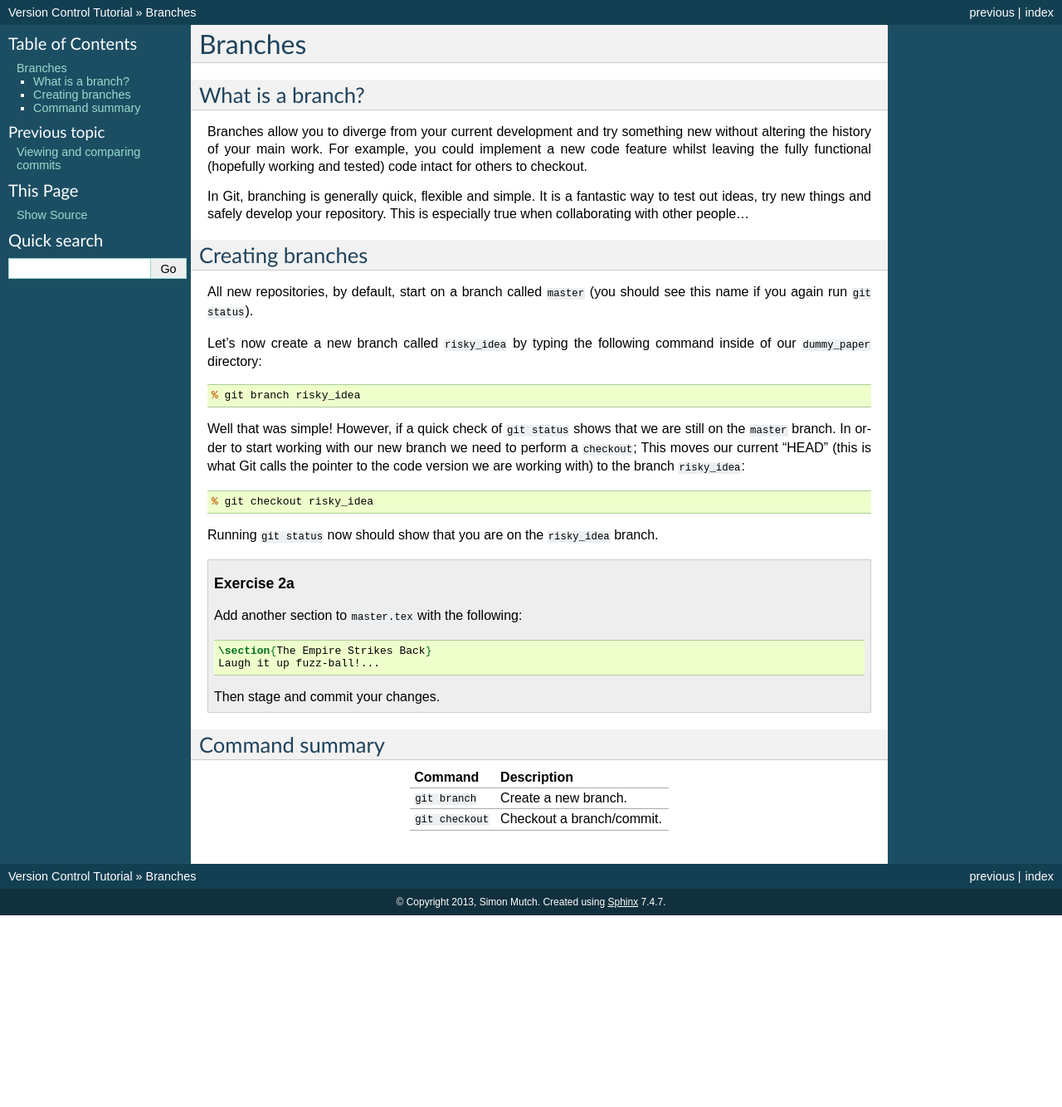
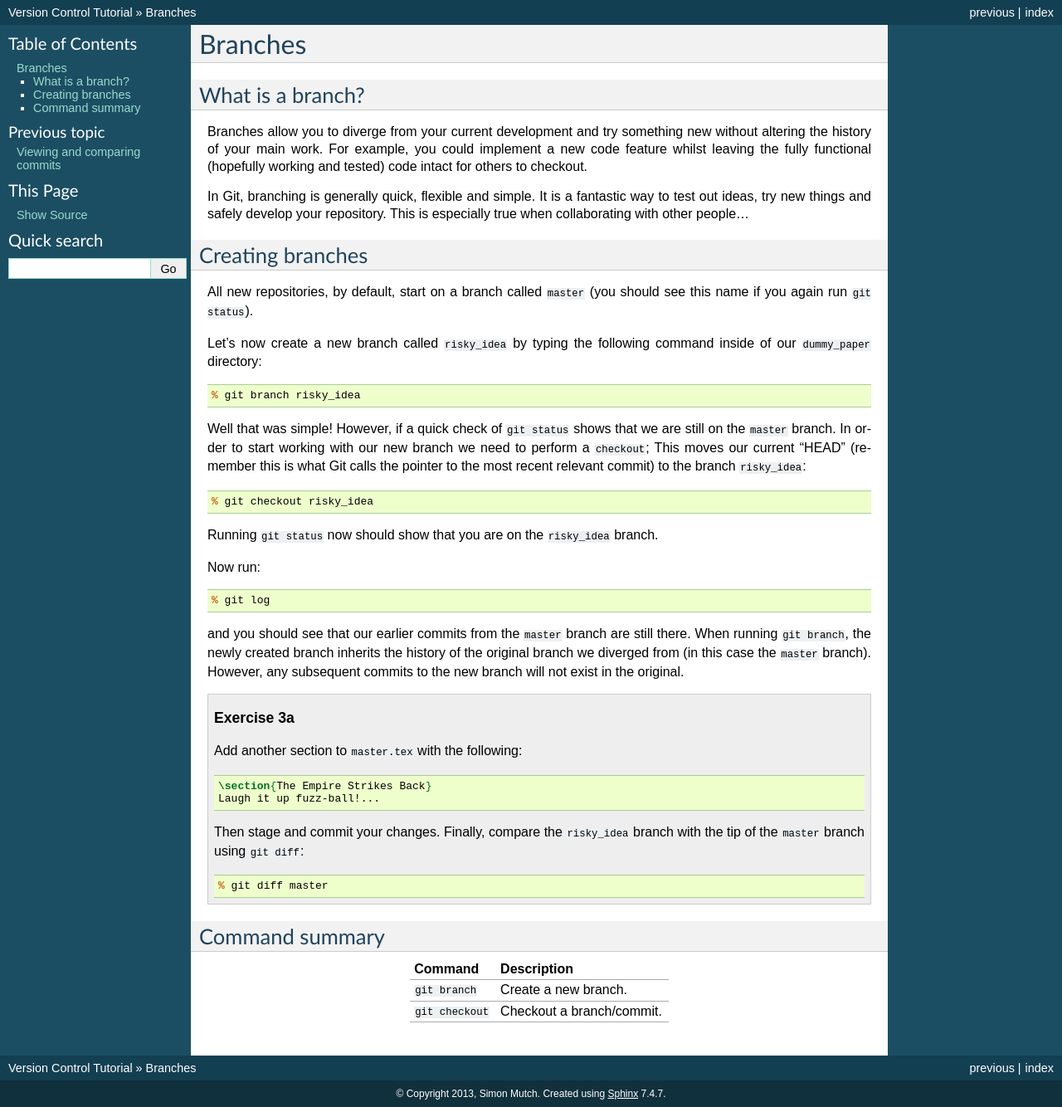
Before and after one commit to AstroinformaticsAU/VersionControlTutorial, a Sphinx documentation site: the page built from source/pages/3-branches.rst, in a window 1280 px wide. Shown: the whole page at 83% size. Built offline with Sphinx 7.4.7, drawn with Linux system fonts in a browser that asks for light colours; before the commit the page ends 1103 px from its top, so only the background shows below that.

```diff
--- a/source/pages/3-branches.rst
+++ b/source/pages/3-branches.rst
@@ -29,16 +29,26 @@ command inside of our ``dummy_paper`` directory::
 
 Well that was simple!  However, if a quick check of ``git status`` shows that we
 are still on the ``master`` branch.  In order to start working with our new
-branch we need to perform a ``checkout``; This moves our current "HEAD" (this is
-what Git calls the pointer to the code version we are working with) to the
-branch ``risky_idea``::
+branch we need to perform a ``checkout``; This moves our current "HEAD"
+(remember this is what Git calls the pointer to the most recent relevant commit)
+to the branch ``risky_idea``::
 
     % git checkout risky_idea
 
 Running ``git status`` now should show that you are on the ``risky_idea``
 branch.
 
-.. topic:: Exercise 2a
+Now run::
+
+    % git log
+
+and you should see that our earlier commits from the ``master`` branch are still
+there.  When running ``git branch``, the newly created branch inherits the
+history of the original branch we diverged from (in this case the ``master``
+branch).  However, any subsequent commits to the new branch will not exist in
+the original.
+
+.. topic:: Exercise 3a
 
     .. highlight:: latex
 
@@ -47,11 +57,12 @@ branch.
         \section{The Empire Strikes Back}
         Laugh it up fuzz-ball!...
 
-    Then stage and commit your changes.
+    .. highlight:: console
 
+    Then stage and commit your changes.  Finally, compare the ``risky_idea``
+    branch with the tip of the ``master`` branch using ``git diff``::
 
-.. highlight:: console
-
+        % git diff master
 
 
 Command summary
```
